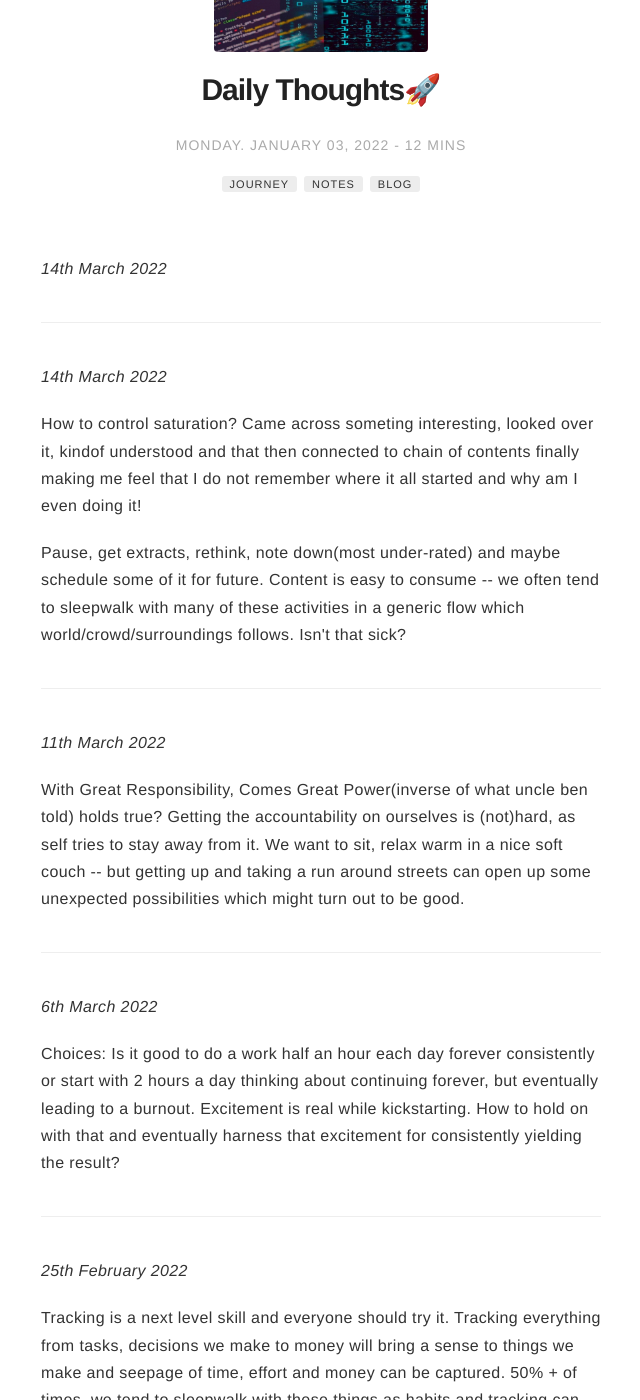
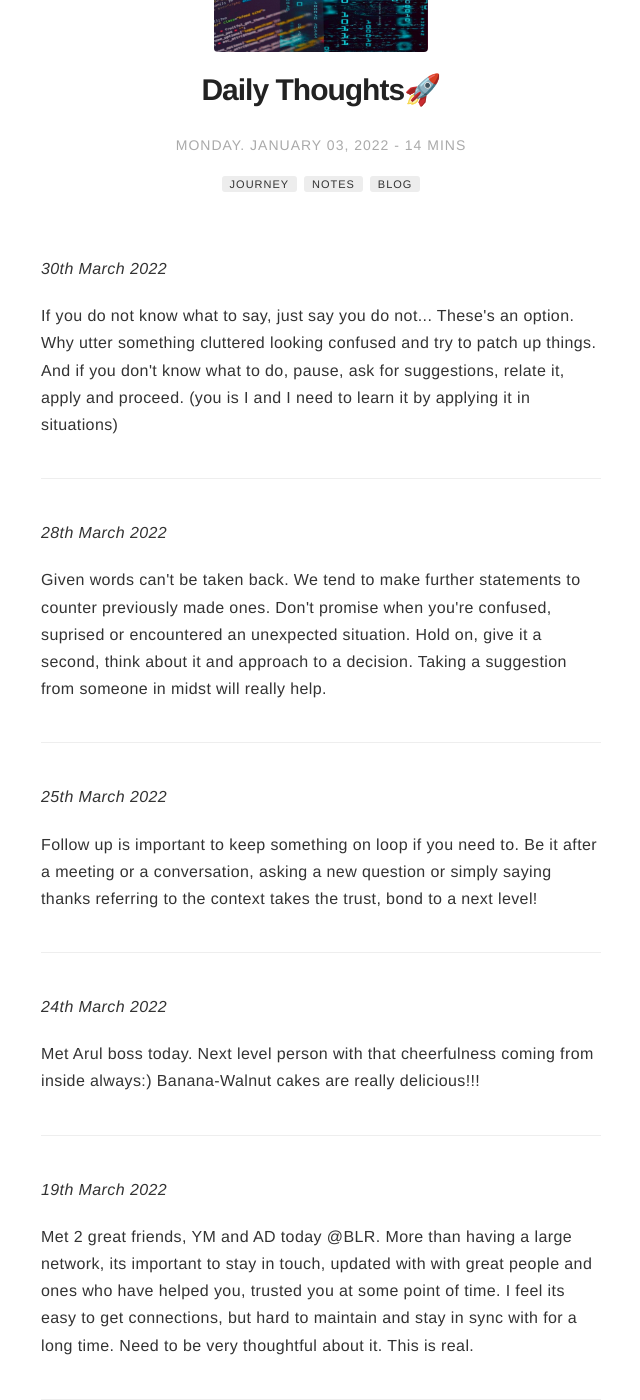
Before and after one commit to ngu25/ngu25.github.io, a Jekyll site: the page built from _posts/2022-01-03-my-daily-journey-blog3.markdown, in a window 1280 px wide and 1400 px high, scrolled down 193 px. Shown: the whole window, without its empty margins (319-959 px from the left). Built offline with Jekyll 4.4.1, drawn with Linux system fonts in a browser that asks for light colours; comment, search, counter and statistics services are not loaded.

Commit message:
Update 2022-01-03-my-daily-journey-blog3.markdown

```diff
--- a/_posts/2022-01-03-my-daily-journey-blog3.markdown
+++ b/_posts/2022-01-03-my-daily-journey-blog3.markdown
@@ -10,12 +10,34 @@ tag:
 - blog
 category: blog
 author: navadeepganeshu
-description: Simply to self document and learn from experience :)
+description: Simply to self document and learn from experience. Closed space until you're really curious :)
+---
+<p><i>30th March 2022</i></p>
+
+<p>If you do not know what to say, just say you do not... These's an option. Why utter something cluttered looking confused and try to patch up things. And if you don't know what to do, pause, ask for suggestions, relate it, apply and proceed. (you is I and I need to learn it by applying it in situations)</p>
+
 ---
 
-<p><i>14th March 2022</i></p>
+<p><i>28th March 2022</i></p>
+<p>Given words can't be taken back. We tend to make further statements to counter previously made ones. Don't promise when you're confused, suprised or encountered an unexpected situation. Hold on, give it a second, think about it and approach to a decision. Taking a suggestion from someone in midst will really help.</p>
 
-<p></p>
+---
+
+<p><i>25th March 2022</i></p>
+
+<p>Follow up is important to keep something on loop if you need to. Be it after a meeting or a conversation, asking a new question or simply saying thanks referring to the context takes the trust, bond to a next level!</p>
+
+---
+
+<p><i>24th March 2022</i></p>
+
+<p>Met Arul boss today. Next level person with that cheerfulness coming from inside always:) Banana-Walnut cakes are really delicious!!!</p>
+
+---
+
+<p><i>19th March 2022</i></p>
+
+<p>Met 2 great friends, YM and AD today @BLR. More than having a large network, its important to stay in touch, updated with with great people and ones who have helped you, trusted you at some point of time. I feel its easy to get connections, but hard to maintain and stay in sync with for a long time. Need to be very thoughtful about it. This is real.</p>
 
 ---
 
```
